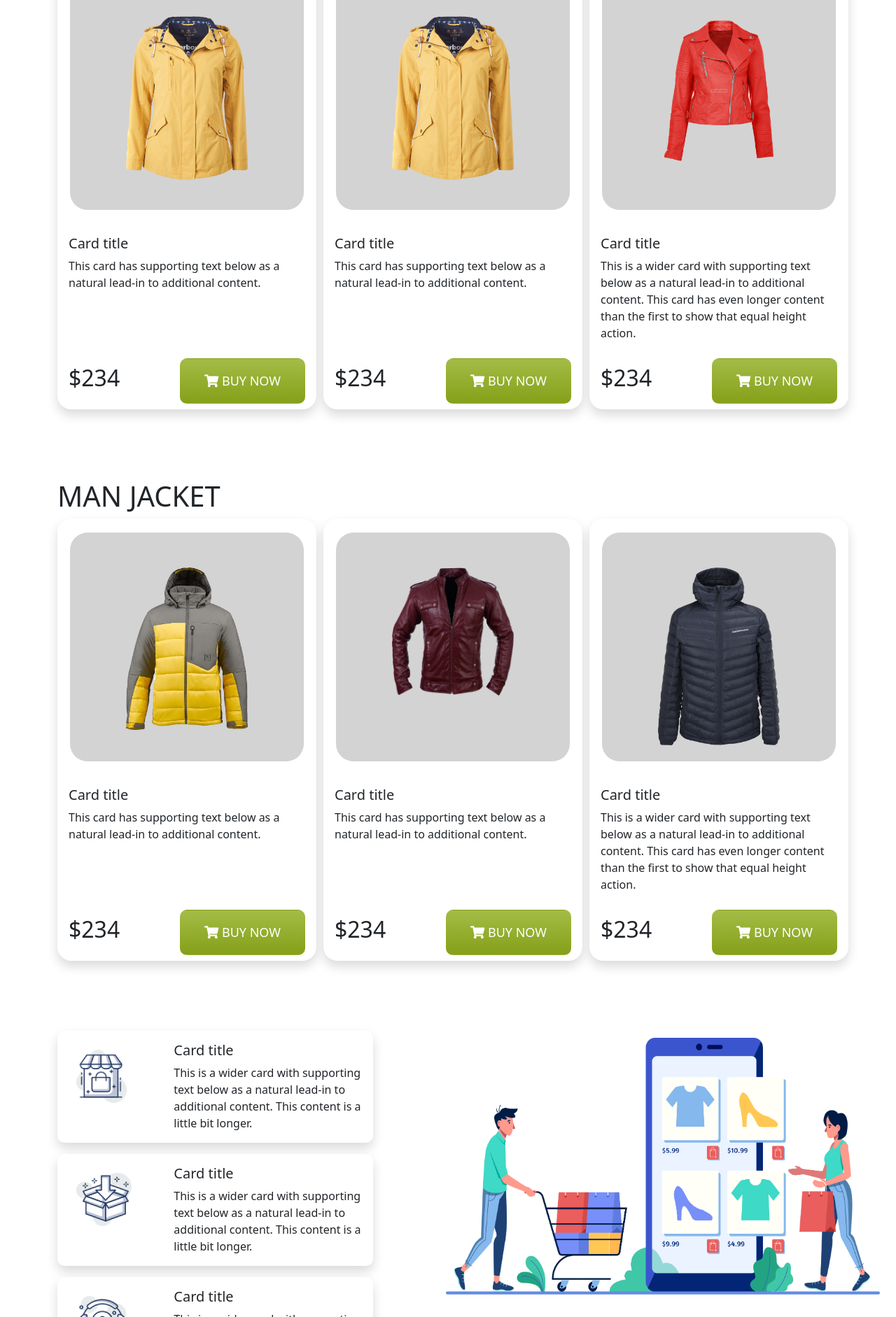
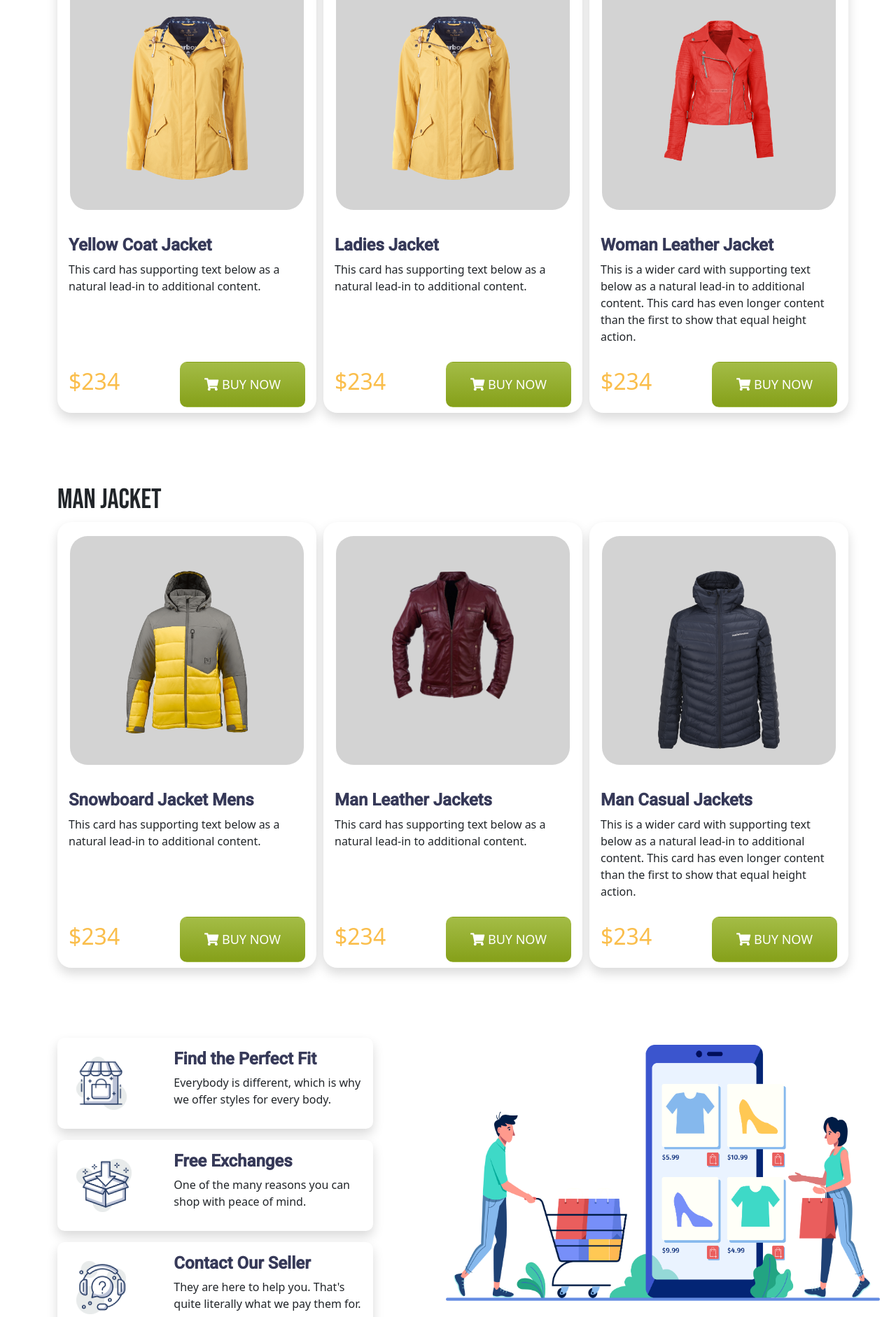
Before and after one commit to tania-developer/penguin-fashion, a plain HTML site: page index.html in a window 1280 px wide. Shown: the part 918-2800 px from the top of the page at 70% size. Drawn offline with nearby package versions, Linux system fonts and the light colour scheme.

Commit message:
font add

```diff
--- a/index.html
+++ b/index.html
@@ -9,6 +9,10 @@
         integrity="sha384-giJF6kkoqNQ00vy+HMDP7azOuL0xtbfIcaT9wjKHr8RbDVddVHyTfAAsrekwKmP1" crossorigin="anonymous">
     <link rel="stylesheet" href="style.css">
     <link rel="stylesheet" href="https://use.fontawesome.com/releases/v5.0.7/css/all.css">
+
+    <link rel="preconnect" href="https://fonts.gstatic.com">
+    <link href="https://fonts.googleapis.com/css2?family=Bebas+Neue&family=Fjalla+One&family=Inter&display=swap" rel="stylesheet">
+    <link href="https://fonts.googleapis.com/css2?family=Bebas+Neue&family=Fjalla+One&family=Inter&family=Roboto:wght@500&display=swap" rel="stylesheet">
 </head>
 
 <body>
@@ -27,13 +31,13 @@
                                 <a class="nav-link active" aria-current="page" href="#">Home</a>
                             </li>
                             <li class="nav-item">
-                                <a class="nav-link" href="#">Product</a>
+                                <a class="nav-link active" href="#">Product</a>
                             </li>
                             <li class="nav-item">
-                                <a class="nav-link" href="#">About us</a>
+                                <a class="nav-link active" href="#">About us</a>
                             </li>
                             <li class="nav-item">
-                                <a class="nav-link disabled" href="#">Contact Us</a>
+                                <a class="nav-link active" href="#">Contact Us</a>
                             </li>
                         </ul>
                     </div>
@@ -43,7 +47,7 @@
         <section>
             <div class="row banner">
                 <div class="col-md-6">
-                    <h1>BE THE PENGUINES <br> OF WINTERS</h1>
+                    <h1 class=" "><span class="text-color">BE THE PENGUINES</span> <br> <span style="color: #363958;">OF WINTER</span></h1>
                     <p>Lorem Ipsum is simply dummy text of the printing
                         and typesetting industry.</p>
                     <button class="btn custom-btn"> <i class="fas fa-shopping-cart"> </i> BUY NOW</button>
@@ -59,7 +63,7 @@
     <main>
       <!-- ------------women jacket---------- -->
         <section class="container custom-margin">
-            <h1>WOMAN JACKET</h1>
+            <h1 class="section-title">WOMAN JACKET</h1>
             <div class="row row-cols-1 row-cols-md-3 g-4">
                 <div class="col">
                     <div class="card h-100 shadow card-w">
@@ -67,11 +71,11 @@
                           <img src="Image/PngItem_2597366 1.png" class="card-img-top" alt="...">
                       </div>
                       <div class="card-body">
-                        <h5 class="card-title">Card title</h5>
+                        <h5 class="card-title">Yellow Coat Jacket</h5>
                         <p class="card-text">This card has supporting text below as a natural lead-in to additional content.</p>
                       </div>
                       <div class="card-footer custom-footer">
-                        <h2>$234</h2>
+                        <h2 class="text-color">$234</h2>
                         <button class="btn custom-btn"> <i class="fas fa-shopping-cart"> </i> BUY NOW</button>
                       </div>
                     </div>
@@ -82,11 +86,11 @@
                         <img src="Image/PngItem_2597366 1.png" class="card-img-top" alt="...">
                     </div>
                     <div class="card-body">
-                      <h5 class="card-title">Card title</h5>
+                      <h5 class="card-title">Ladies Jacket</h5>
                       <p class="card-text">This card has supporting text below as a natural lead-in to additional content.</p>
                     </div>
                     <div class="card-footer custom-footer">
-                      <h2>$234</h2>
+                      <h2 class="text-color">$234</h2>
                       <button class="btn custom-btn"> <i class="fas fa-shopping-cart"> </i> BUY NOW</button>
                     </div>
                   </div>
@@ -97,11 +101,11 @@
                         <img src="Image/image 15.png" class="card-img-top" alt="...">
                     </div>
                     <div class="card-body">
-                      <h5 class="card-title">Card title</h5>
+                      <h5 class="card-title">Woman Leather Jacket</h5>
                       <p class="card-text">This is a wider card with supporting text below as a natural lead-in to additional content. This card has even longer content than the first to show that equal height action.</p>
                     </div>
                     <div class="card-footer custom-footer">
-                      <h2>$234</h2>
+                      <h2 class="text-color">$234</h2>
                       <button class="btn custom-btn"> <i class="fas fa-shopping-cart"> </i> BUY NOW</button>
                     </div>
                   </div>
@@ -110,7 +114,7 @@
         </section>
 <!-- ----------man jacket-------- -->
         <section class="container custom-margin">
-            <h1>MAN JACKET</h1>
+            <h1 class="section-title">MAN JACKET</h1>
             <div class="row row-cols-1 row-cols-md-3 g-4">
                 <div class="col">
                     <div class="card h-100 shadow card-w">
@@ -118,11 +122,11 @@
                           <img src="Image/image 11.png" class="card-img-top" alt="...">
                       </div>
                       <div class="card-body">
-                        <h5 class="card-title">Card title</h5>
+                        <h5 class="card-title">Snowboard Jacket Mens</h5>
                         <p class="card-text">This card has supporting text below as a natural lead-in to additional content.</p>
                       </div>
                       <div class="card-footer custom-footer">
-                        <h2>$234</h2>
+                        <h2 class="text-color">$234</h2>
                         <button class="btn custom-btn"> <i class="fas fa-shopping-cart"> </i> BUY NOW</button>
                       </div>
                     </div>
@@ -133,11 +137,11 @@
                         <img src="Image/vippng 1.png" class="card-img-top" alt="...">
                     </div>
                     <div class="card-body">
-                      <h5 class="card-title">Card title</h5>
+                      <h5 class="card-title">Man Leather Jackets</h5>
                       <p class="card-text">This card has supporting text below as a natural lead-in to additional content.</p>
                     </div>
                     <div class="card-footer custom-footer">
-                      <h2>$234</h2>
+                      <h2 class="text-color">$234</h2>
                       <button class="btn custom-btn"> <i class="fas fa-shopping-cart"> </i> BUY NOW</button>
                     </div>
                   </div>
@@ -148,11 +152,11 @@
                         <img src="Image/toppng 1.png" class="card-img-top" alt="...">
                     </div>
                     <div class="card-body">
-                      <h5 class="card-title">Card title</h5>
+                      <h5 class="card-title">Man Casual Jackets</h5>
                       <p class="card-text">This is a wider card with supporting text below as a natural lead-in to additional content. This card has even longer content than the first to show that equal height action.</p>
                     </div>
                     <div class="card-footer custom-footer">
-                      <h2>$234</h2>
+                      <h2 class="text-color">$234</h2>
                       <button class="btn custom-btn"> <i class="fas fa-shopping-cart"> </i> BUY NOW</button>
                     </div>
                   </div>
@@ -170,8 +174,9 @@
                           </div>
                           <div class="col-md-8">
                             <div class="card-body">
-                              <h5 class="card-title">Card title</h5>
-                              <p class="card-text">This is a wider card with supporting text below as a natural lead-in to additional content. This content is a little bit longer.</p>
+                              <h5 class="card-title">Find the Perfect Fit</h5>
+                              <p class="card-text">Everybody is different, which is why we
+                                offer styles for every body.</p>
                             </div>
                           </div>
                         </div>
@@ -183,8 +188,9 @@
                           </div>
                           <div class="col-md-8">
                             <div class="card-body">
-                              <h5 class="card-title">Card title</h5>
-                              <p class="card-text">This is a wider card with supporting text below as a natural lead-in to additional content. This content is a little bit longer.</p>
+                              <h5 class="card-title">Free Exchanges</h5>
+                              <p class="card-text">One of the many reasons you can shop
+                                with peace of mind.</p>
                             </div>
                           </div>
                         </div>
@@ -196,8 +202,9 @@
                           </div>
                           <div class="col-md-8">
                             <div class="card-body">
-                              <h5 class="card-title">Card title</h5>
-                              <p class="card-text">This is a wider card with supporting text below as a natural lead-in to additional content. This content is a little bit longer.</p>
+                              <h5 class="card-title">Contact Our Seller</h5>
+                              <p class="card-text">They are here to help you. That's quite
+                                literally what we pay them for.</p>
 
                             </div>
                           </div>
@@ -216,9 +223,9 @@
                   <img src="Image/women-jacket.jpg" alt="">
               </div>
               <div class="col-md-6">
-                <P>Exclusively Available ON Our Store</P>
-                <h1> EXCLUSIVE WINTER JACKET</h1>
-                <p>Lorem Ipsum is simply dummy text of the printing
+                <P class="section-title">Exclusively Available ON Our Store</P>
+                <h2 class="text-color section-title"> EXCLUSIVE WINTER JACKET</h2>
+                <p class="section-title">Lorem Ipsum is simply dummy text of the printing
                     and typesetting industry.</p>
                 <button class="btn custom-btn"> <i class="fas fa-shopping-cart"> </i> BUY NOW</button>
             </div>
@@ -277,13 +284,13 @@
         <div class="foot-sec">
           <div class="row">
             <div class="col-sm">
-              One of three columns
+
             </div>
             <div class="col-sm">
-              One of three columns
+
             </div>
             <div class="col-sm">
-              One of three columns
+
             </div>
           </div>
         </div>
--- a/style.css
+++ b/style.css
@@ -1,3 +1,7 @@
+header, .section-title{
+    font-family: 'Bebas Neue', cursive;
+}
+
 .custom-margin{
     margin-bottom: 100px;
 }
@@ -26,6 +30,18 @@ header{
     align-items: center;
 
     justify-content: space-around;
+}
+.banner h1{
+    font-weight: 500;
+font-size: 80px;
+line-height: 80px;
+
+}
+.banner p{
+    color: #3E3E3E;
+}
+.text-color{
+    color:#FABE4C;
 }
 .banner img{
     width: 440.72px;
@@ -108,3 +124,10 @@ header{
     height: 300px;
     background-color: #85A019;
 }
+
+.card-body h5{
+    color: #363958;
+    font-size: 24px;
+    font-weight: 700;
+    font-family: 'Roboto', sans-serif;
+}
```
